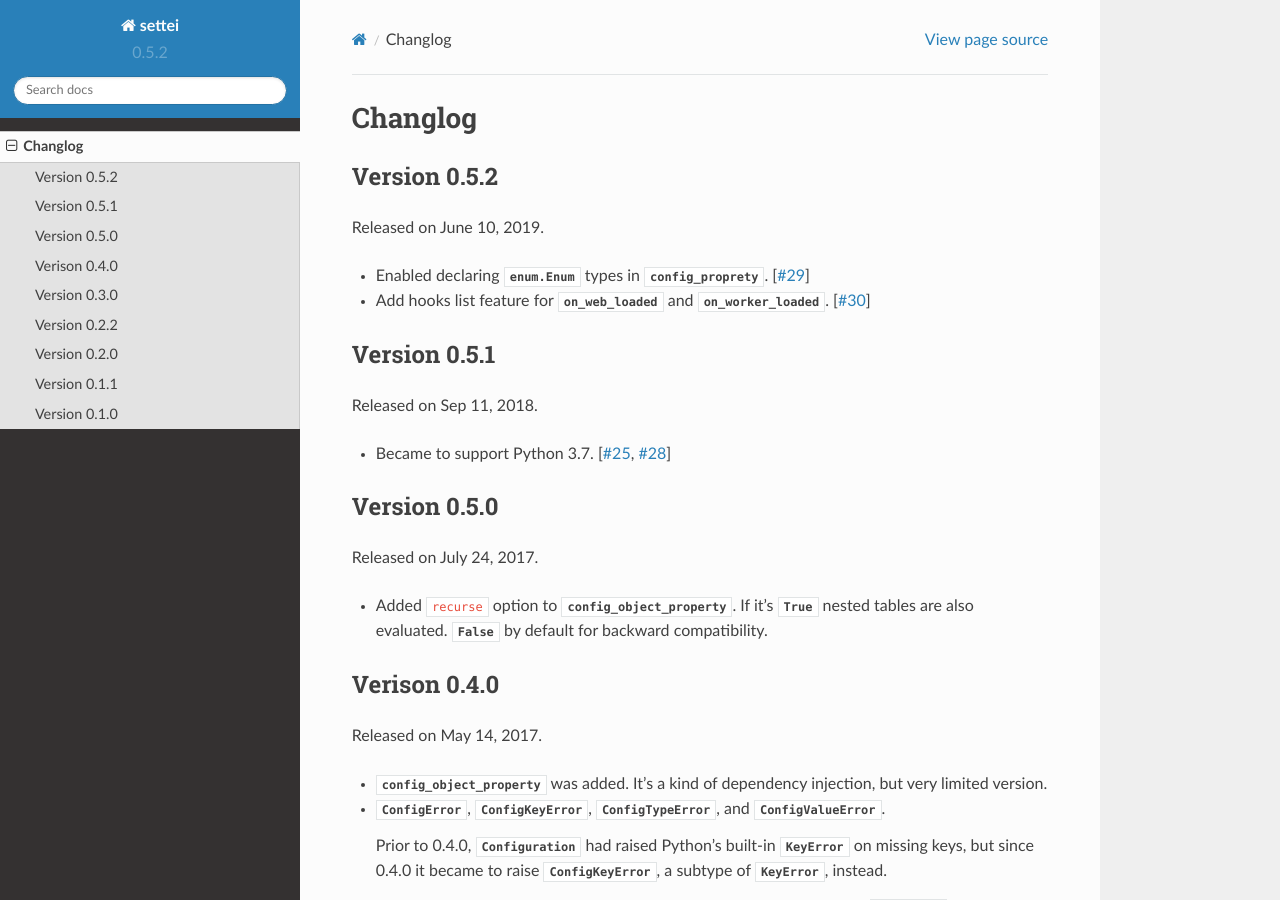
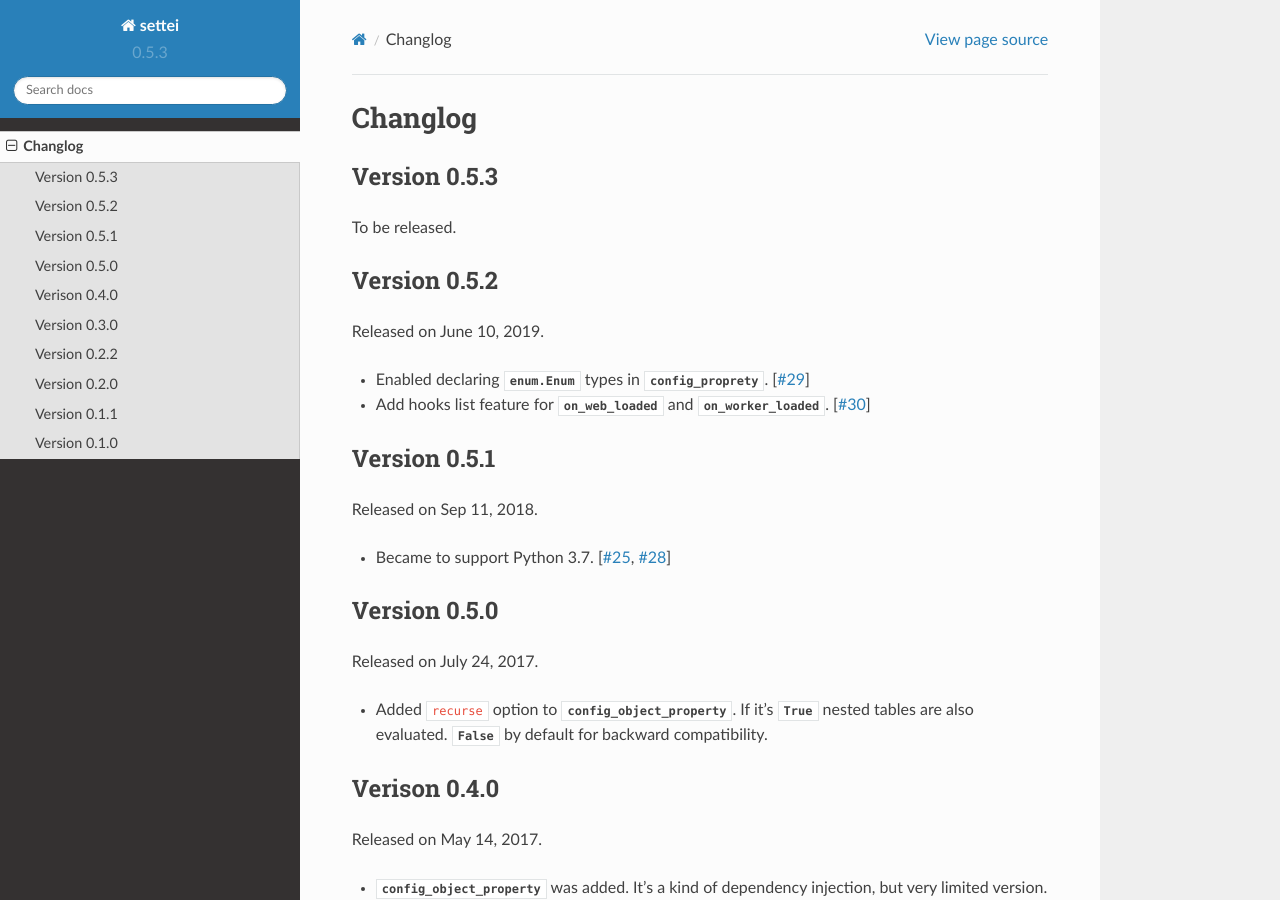
Before and after one commit to spoqa/settei, a Sphinx documentation site: the page built from docs/changes.rst, in a window 1280 px wide and 900 px high. Built offline with Sphinx 7.4.7 and the Read the Docs theme 2.0.0, drawn with Linux system fonts in a browser that asks for light colours.

Commit message:
Version bump 0.5.3

```diff
--- a/docs/changes.rst
+++ b/docs/changes.rst
@@ -1,5 +1,11 @@
 Changlog
 ========
+
+Version 0.5.3
+-------------
+
+To be released.
+
 
 Version 0.5.2
 -------------
--- a/settei/version.py
+++ b/settei/version.py
@@ -7,7 +7,7 @@
 
 #: (:class:`typing.Tuple`\ [:class:`int`, :class:`int`, :class:`int`])
 #: The triple of version numbers e.g. ``(1, 2, 3)``.
-VERSION_INFO = (0, 5, 2)
+VERSION_INFO = (0, 5, 3)
 
 #: (:class:`str`) The version string e.g. ``'1.2.3'``.
 VERSION = '{}.{}.{}'.format(*VERSION_INFO)
```
